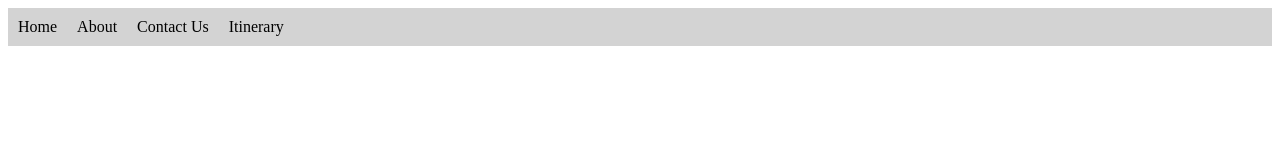
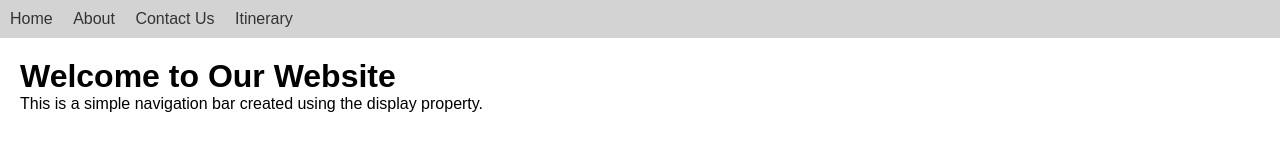
Before and after one commit to acciojob/navigate-in-style-avineshsharma, a website: page main.html in a window 1280 px wide. Drawn offline with Linux system fonts and the light colour scheme.

Commit message:
created a submission

```diff
--- a/main.html
+++ b/main.html
@@ -1,24 +1,24 @@
 <!DOCTYPE html>
-
-<html>
-
+<html lang="en">
 <head>
+    <meta charset="UTF-8">
+    <meta name="viewport" content="width=device-width, initial-scale=1.0">
+    <title>Navigation Bar</title>
     <link rel="stylesheet" href="styles.css">
 </head>
-
 <body>
-	<!-- the entire body must be written by student -->
-	<nav >
+    <nav>
         <ul>
-			<li>Home</li>
-            <li>About</li>
-             <li>Contact Us</li>
-            <li>Itinerary</li>
+            <li><a href="#home">Home</a></li>
+            <li><a href="#about">About</a></li>
+            <li><a href="#contact">Contact Us</a></li>
+            <li><a href="#itinerary">Itinerary</a></li>
         </ul>
     </nav>
-    <script type="text/javascript" src="./script.js">
-</script>
 
+    <main>
+        <h1>Welcome to Our Website</h1>
+        <p>This is a simple navigation bar created using the display property.</p>
+    </main>
 </body>
-
 </html>
--- a/script.js
+++ b/script.js
@@ -1,2 +1 @@
 //your JS code here. If required.
-cy.get(".container", { timeout: 10000 }).should("exist").and("be.visible");
--- a/styles.css
+++ b/styles.css
@@ -1,15 +1,40 @@
+/* Reset default styles */
+* {
+    margin: 0;
+    padding: 0;
+    box-sizing: border-box;
+}
+
+body {
+    font-family: Arial, sans-serif;
+}
+
+/* Navigation Bar Styles */
 nav {
-  background-color: #D3D3D3;
-  padding: 10px;
+    background-color: #D3D3D3;
+    padding: 10px;
 }
 
 nav ul {
-  list-style-type: none;
-  padding-left: 0;
-  margin: 0;
+    list-style: none;
 }
 
 nav ul li {
-  display: inline;
-  margin-right: 1rem;
+    display: inline;
+    margin-right: 1rem;
 }
+
+nav ul li a {
+    text-decoration: none;
+    color: #333;
+    font-size: 16px;
+}
+
+nav ul li a:hover {
+    color: #007bff;
+}
+
+/* Main Content Styles */
+main {
+    padding: 20px;
+}
```
Lines whose indentation alone changed are shown as unchanged.
